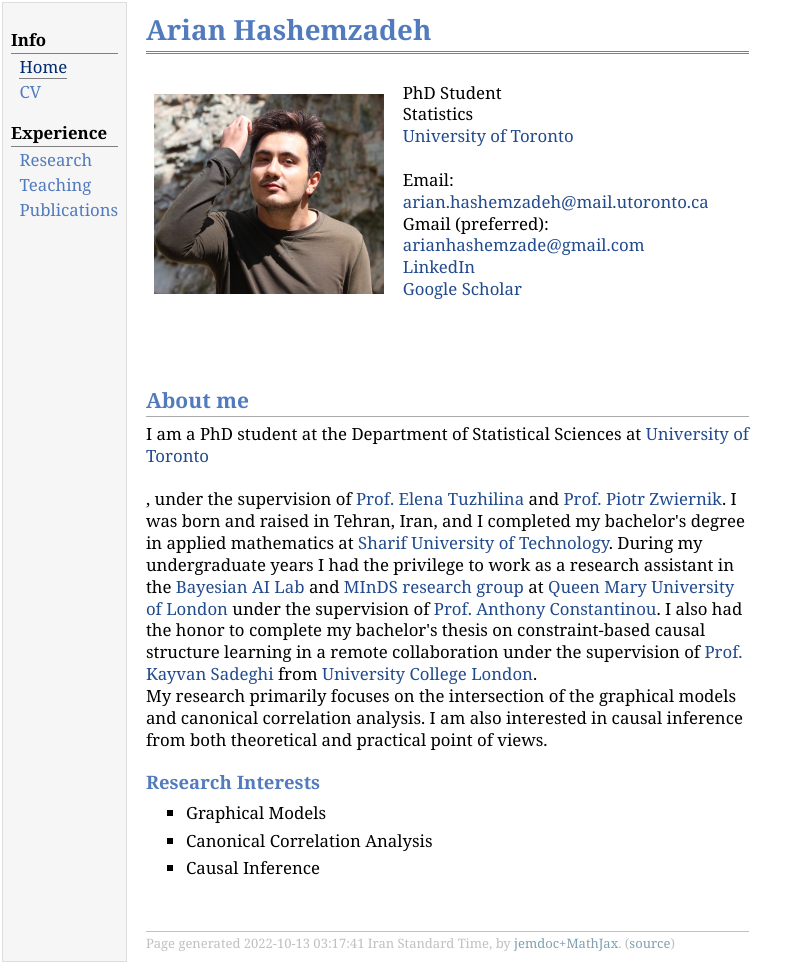
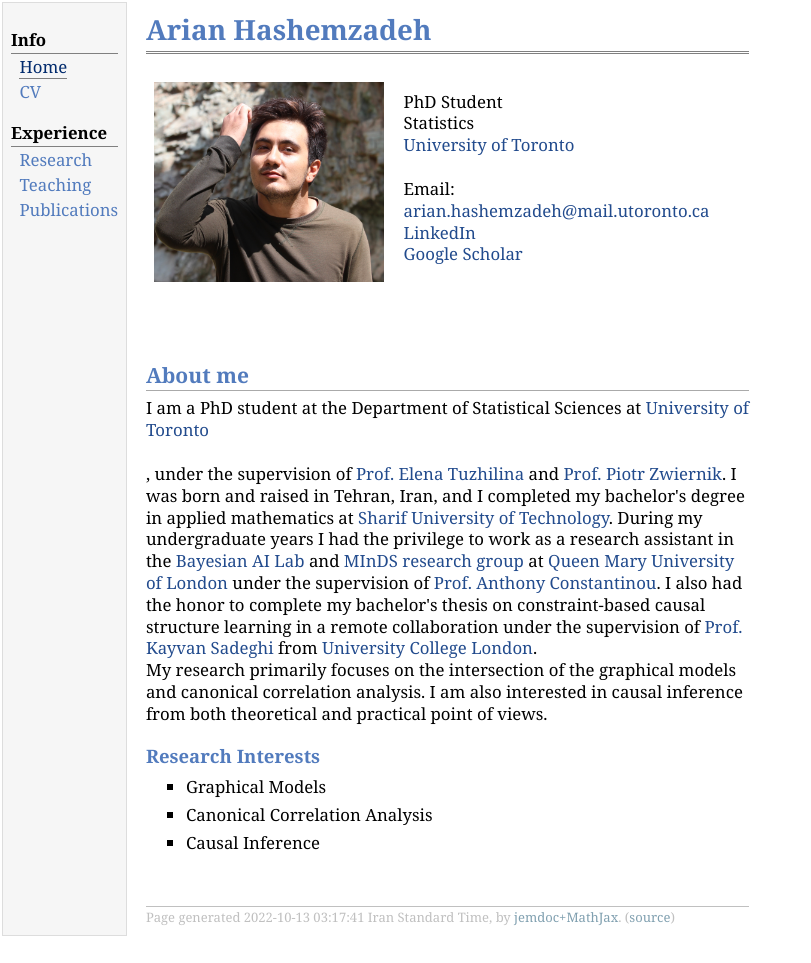
Before and after one commit to arian-hashemzadeh/arian-hashemzadeh.github.io, a plain HTML site: page index.html in a window 1280 px wide. Shown: the whole page, without its empty margins (0-811 px from the left). Drawn offline with Linux system fonts and the light colour scheme.

Commit message:
Update index.html

```diff
--- a/index.html
+++ b/index.html
@@ -40,8 +40,6 @@ Statistics<br />
 <a href="https://www.statistics.utoronto.ca/" target=&ldquo;blank&rdquo;>University of Toronto</a><br /><br />
 
 Email: <a href="mailto:arian.hashemzadeh@mail.utoronto.ca" target=&ldquo;blank&rdquo;>arian.hashemzadeh@mail.utoronto.ca</a><br />
-
-Gmail (preferred): <a href="mailto:arianhashemzade@gmail.com" target=&ldquo;blank&rdquo;>arianhashemzade@gmail.com</a><br />
 
 <a href="https://www.linkedin.com/in/arianhashemzade/" target=&ldquo;blank&rdquo;>LinkedIn</a><br />
 <a href="https://scholar.google.com/citations?user=2LFS8EEAAAAJ&hl=en" target=&ldquo;blank&rdquo;>Google Scholar</a><br />
```
